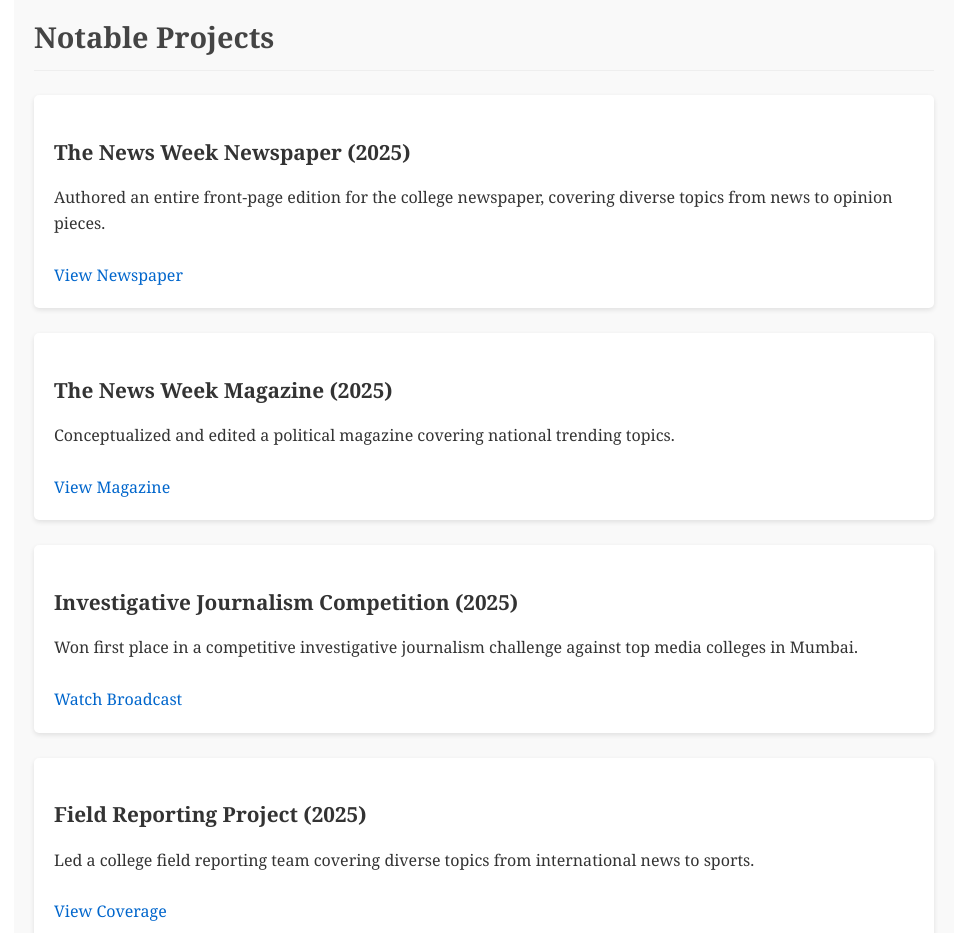
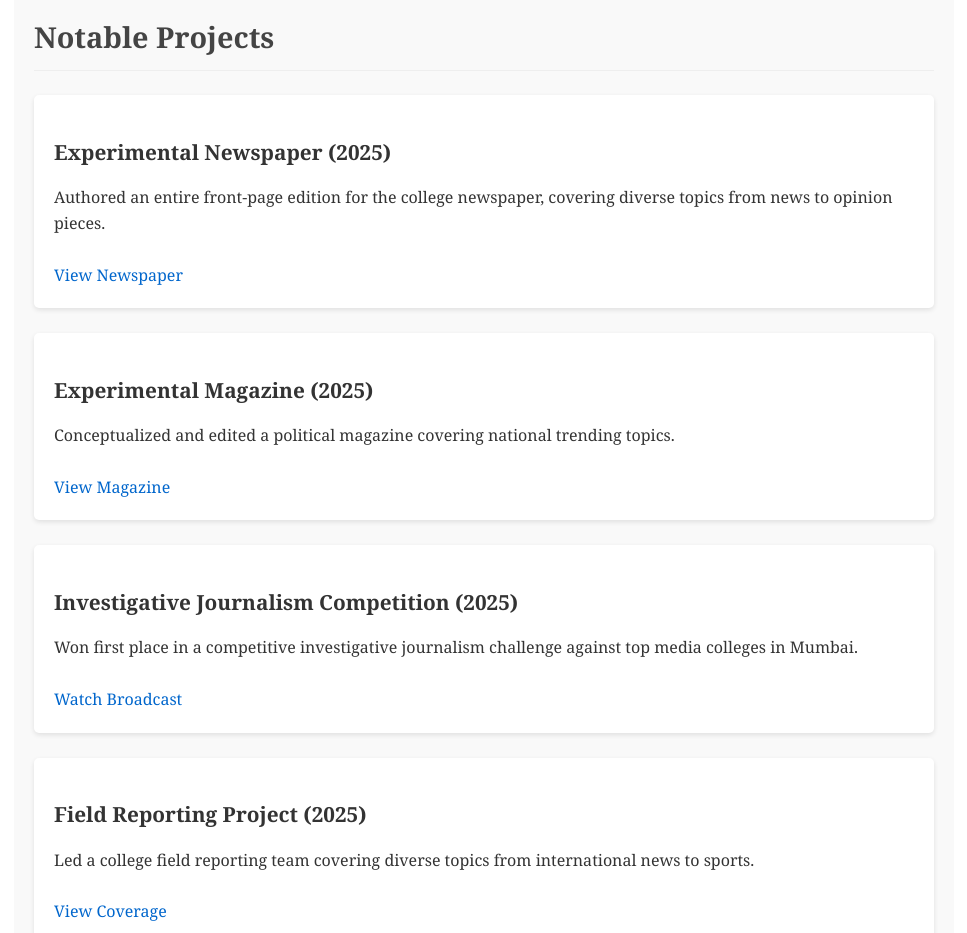
Before and after one commit to riddhiportfolio/journalism_portfolio, a React (Create React App) app in the folder journalism_portfolio/: page / in a window 1280 px wide. Shown: the part 1560-2493 px from the top of the page, without its empty margins (156-1123 px from the left). Built offline with nearby package versions, Linux system fonts and the light colour scheme.

Commit message:
last one

```diff
--- a/journalism_portfolio/src/App.js
+++ b/journalism_portfolio/src/App.js
@@ -60,13 +60,13 @@ const App = () => {
         <h2>Notable Projects</h2>
 
         <div className="project-item">
-          <h3>The News Week Newspaper (2025)</h3>
+          <h3>Experimental Newspaper (2025)</h3>
           <p>Authored an entire front-page edition for the college newspaper, covering diverse topics from news to opinion pieces.</p>
           <a href="https://drive.google.com/file/d/1HcyIdNE9FuXxUUbjFKmWjCEFPWOzMeVL/view?usp=sharing" target="_blank" rel="noopener noreferrer">View Newspaper</a>
         </div>
 
         <div className="project-item">
-          <h3>The News Week Magazine (2025)</h3>
+          <h3>Experimental Magazine (2025)</h3>
           <p>Conceptualized and edited a political magazine covering national trending topics.</p>
           <a href="https://drive.google.com/file/d/17lNbEwnzbylNGgcajqcrTI-W-d3cUcID/view?usp=sharing" target="_blank" rel="noopener noreferrer">View Magazine</a>
         </div>
```
